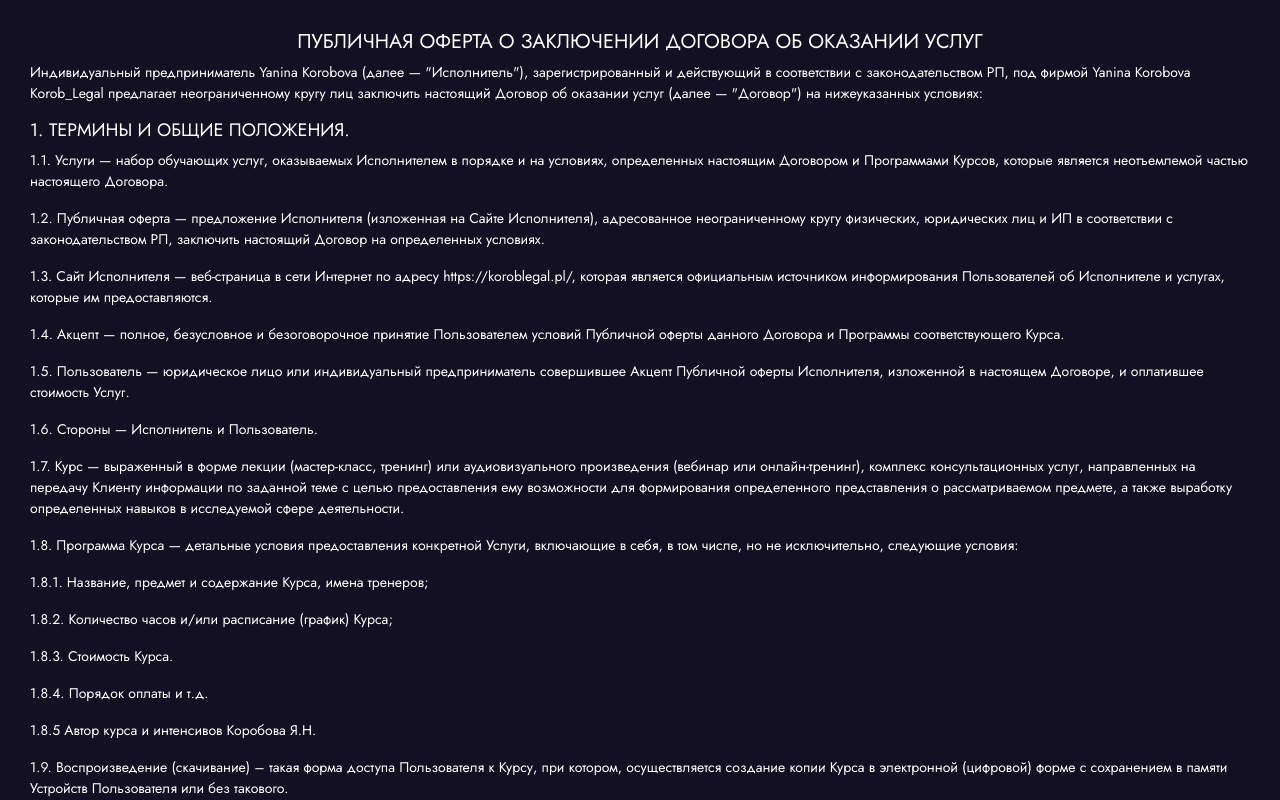
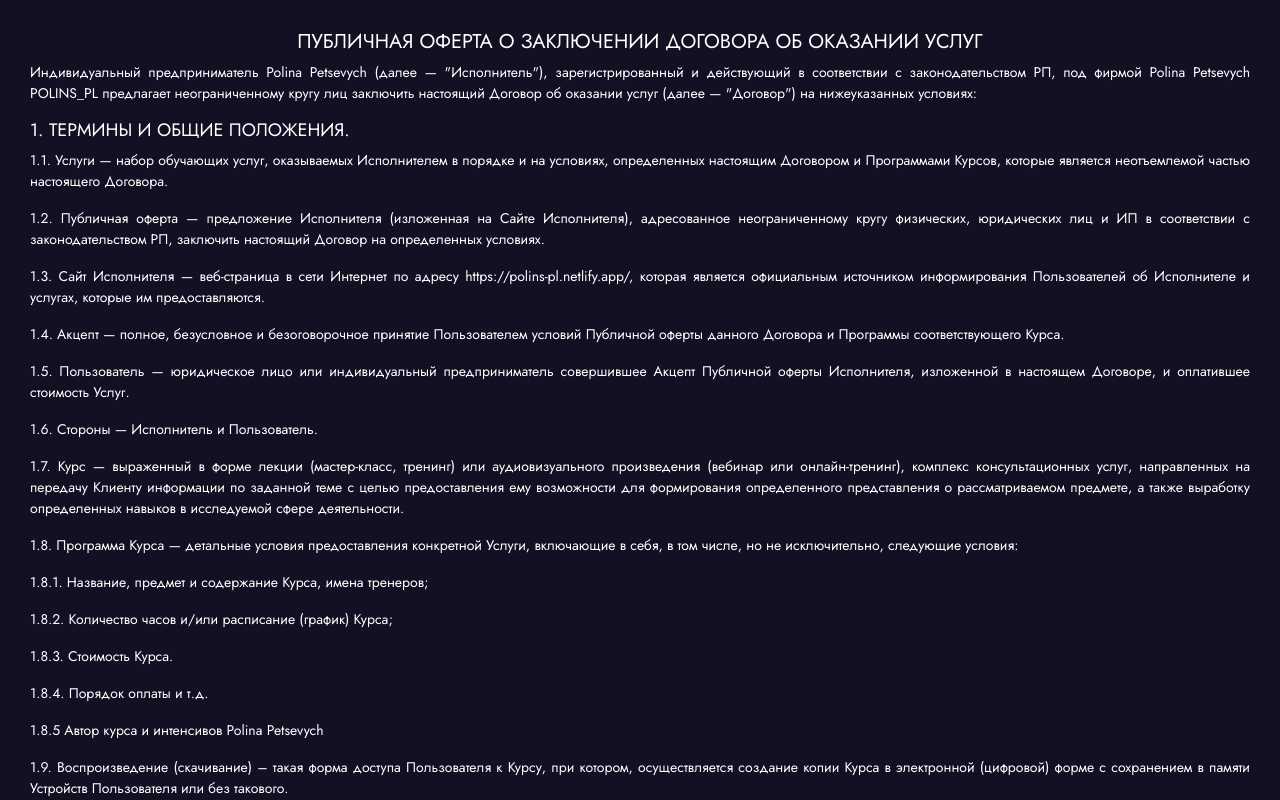
Before and after one commit to HannaNesterova/polina_landingpage, a React (Create React App) app: page /public-offer in a window 1280 px wide. Shown: the top 800 px of the page. Built offline with nearby package versions, Linux system fonts and the light colour scheme.

Commit message:
Personal data

```diff
--- a/src/Components/Main/Main.js
+++ b/src/Components/Main/Main.js
@@ -16,7 +16,7 @@
         <div className={styles.main_container}>
         <div className={styles.first_cont} data-aos="fade-up" data-aos-duration="3000">
             <h1>Polins_pl</h1>
-            <p>Добро пожаловать на авторский курс <br /> „Посредника по аренде недвижимости в Польше»</p>
+            <p>Добро пожаловать на авторский курс <br /> "Посредника по аренде недвижимости в Польше"</p>
             <Link to="packages-section"><button className={styles.btn}>Записаться на курс</button></Link>
             <div className={styles.start_comp}>
                 <div className={styles.date}>
--- a/src/Components/PersonalData /PersonalData.js
+++ b/src/Components/PersonalData /PersonalData.js
@@ -6,8 +6,8 @@
             <div className={styles.b_m}>
            <h1 className={styles.h1}>PRZETWARZANIE DANYCH OSOBOWYCH</h1>
            <p className={styles.p}>1. Zgodnie z art. 13 ust. 1 rozporządzenia Parlamentu Europejskiego i Rady (UE) 2016/679 z 27 kwietnia 2016 r. w sprawie ochrony osób fizycznych w związku z przetwarzaniem danych osobowych i w sprawie swobodnego przepływu takich danych oraz uchylenia dyrektywy 95/46/WE (ogólne rozporządzenie o ochronie danych) – dalej: RODO, informujemy, że administratorem Pani/Pana danych osobowych jest:
-            Yanina Korabava Korob_Legal (NIP 7831867722, REGON 523581905 ) adres ul.Rybaki 14/21 61-883 Poznań.
-            W sprawach dotyczących danych osobowych można kontaktować się pod adresem email: korob.legal@gmail.com</p>
+           Polina Petsevych POLINS_PL (NIP 8961613245, REGON 521876298 ) adres ul.Brzozowa 38, Wrocław.
+            W sprawach dotyczących danych osobowych można kontaktować się pod adresem email: paulina.piecewicz20@gmail.com</p>
 
 
             <p className={styles.p}> 2. Dane osobowe pozyskane w związku z zawarciem z Panią/Panem umowy będą przetwarzane w następujących celach:</p>
--- a/src/Components/PersonalData /PersonalData.module.css
+++ b/src/Components/PersonalData /PersonalData.module.css
@@ -10,6 +10,7 @@
 .b_m{
     margin: 0px 30px;
     padding: 30px 0px;
+    text-align: justify;
 }
 
 .h1{
--- a/src/Components/PublicOffer/PublicOffer.js
+++ b/src/Components/PublicOffer/PublicOffer.js
@@ -5,12 +5,16 @@
         <div className={styles.public}>
         <div className={styles.publicoffer}>
            <h1 className={styles.h1}>ПУБЛИЧНАЯ ОФЕРТА О ЗАКЛЮЧЕНИИ ДОГОВОРА ОБ ОКАЗАНИИ УСЛУГ</h1>
-           <p>Индивидуальный предприниматель Yanina Korobova (далее — "Исполнитель"), зарегистрированный и действующий в соответствии с законодательством РП, под фирмой Yanina Korobova Korob_Legal предлагает неограниченному кругу лиц заключить настоящий Договор об оказании услуг (далее — "Договор") на нижеуказанных условиях:</p>
+           <p>Индивидуальный предприниматель Polina Petsevych (далее — "Исполнитель"),
+             зарегистрированный и действующий в соответствии с законодательством РП,
+             под фирмой Polina Petsevych POLINS_PL  предлагает неограниченному кругу лиц
+             заключить настоящий Договор об оказании услуг (далее — "Договор") на
+             нижеуказанных условиях:</p>
 
         <h2 className={styles.h2}>1. ТЕРМИНЫ И ОБЩИЕ ПОЛОЖЕНИЯ.</h2>
         <p>1.1. Услуги — набор обучающих услуг, оказываемых Исполнителем в порядке и на условиях, определенных настоящим Договором и Программами Курсов, которые является неотъемлемой частью настоящего Договора.</p>
         <p>1.2. Публичная оферта — предложение Исполнителя (изложенная на Сайте Исполнителя), адресованное неограниченному кругу физических, юридических лиц и ИП в соответствии с законодательством РП, заключить настоящий Договор на определенных условиях.</p>
-        <p>1.3. Cайт Исполнителя — веб-страница в сети Интернет по адресу https://koroblegal.pl/, которая является официальным источником информирования Пользователей об Исполнителе и услугах, которые им предоставляются.</p>
+        <p>1.3. Cайт Исполнителя — веб-страница в сети Интернет по адресу https://polins-pl.netlify.app/, которая является официальным источником информирования Пользователей об Исполнителе и услугах, которые им предоставляются.</p>
         <p>1.4. Акцепт — полное, безусловное и безоговорочное принятие Пользователем условий Публичной оферты данного Договора и Программы соответствующего Курса.</p>
         <p>1.5. Пользователь — юридическое лицо или индивидуальный предприниматель совершившее Акцепт Публичной оферты Исполнителя, изложенной в настоящем Договоре, и оплатившее стоимость Услуг.</p>
         <p>1.6. Стороны — Исполнитель и Пользователь.</p>
@@ -20,7 +24,7 @@
         <p>1.8.2. Количество часов и/или расписание (график) Курса;</p>
         <p>1.8.3. Стоимость Курса.</p>
         <p>1.8.4. Порядок оплаты и т.д.</p>
-        <p>1.8.5 Автор курса и интенсивов Коробова Я.Н.</p>
+        <p>1.8.5 Автор курса и интенсивов Polina Petsevych </p>
         <p>1.9. Воспроизведение (скачивание) – такая форма доступа Пользователя к Курсу, при котором, осуществляется создание копии Курса в электронной (цифровой) форме с сохранением в памяти Устройств Пользователя или без такового.</p>
         <p>1.10. Устройство — означает электронную вычислительную машину (ЭВМ) и/или иное устройство, функционирующее по принципу ЭВМ, способное осуществлять обработку и воспроизведение звука и изображения, как стационарное, так и переносное (включая, но, не ограничиваясь ими: мобильные телефоны, смартфоны, КПК, и др.), которое имеет возможность доступа к глобальной сети Интернет.</p>
         <p>2. Предмет договора.</p>
@@ -118,7 +122,7 @@
         <p>13.6. Если какое-то из положений настоящей Оферты будет признано недействительным, то действительность её остальных положений от этого не утрачивается.</p>
         <p>13.7. Во всех случаях, не предусмотренных настоящей Офертой, Стороны руководствуются действующим законодательством РП.</p>
         <p>14. Реквизиты Исполнителя.</p>
-        <p>Yanina Korabava Korob_Legalul.Rybaki 14/21 61-883 PoznańNIP 7831867722REGON 523581905</p>
+        <p>Polina Petsevych POLINS_PL  .Rybaki 14/21 61-883 Poznań NIP 8961613245 REGON 521876298</p>
     </div>
     </div>
     )
--- a/src/Components/PublicOffer/PublicOffer.module.css
+++ b/src/Components/PublicOffer/PublicOffer.module.css
@@ -14,6 +14,9 @@
     color: white;
     font-size: 18px;
 }
+.publicoffer{
+    text-align: justify;
+}
 .publicoffer p{
     color: white;
     font-size: 14px;
```
